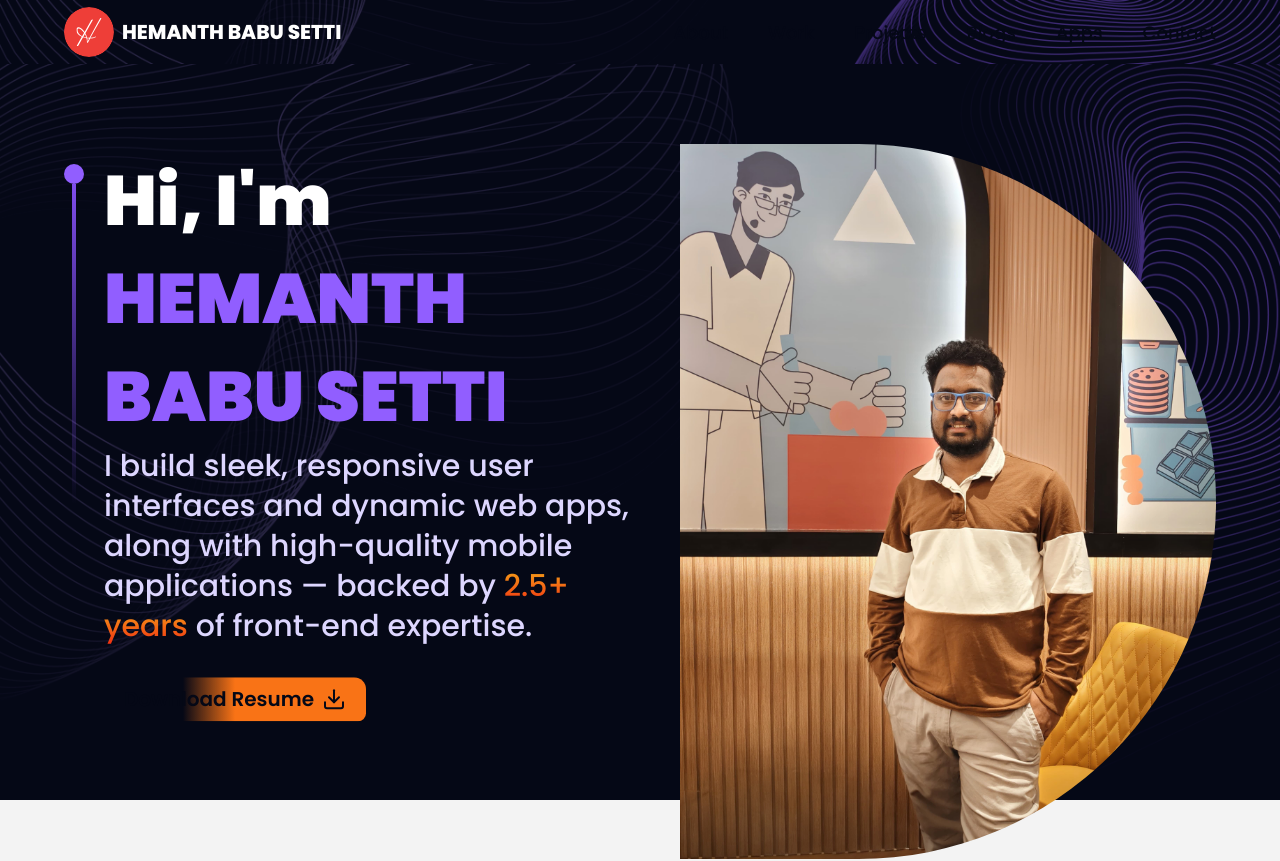
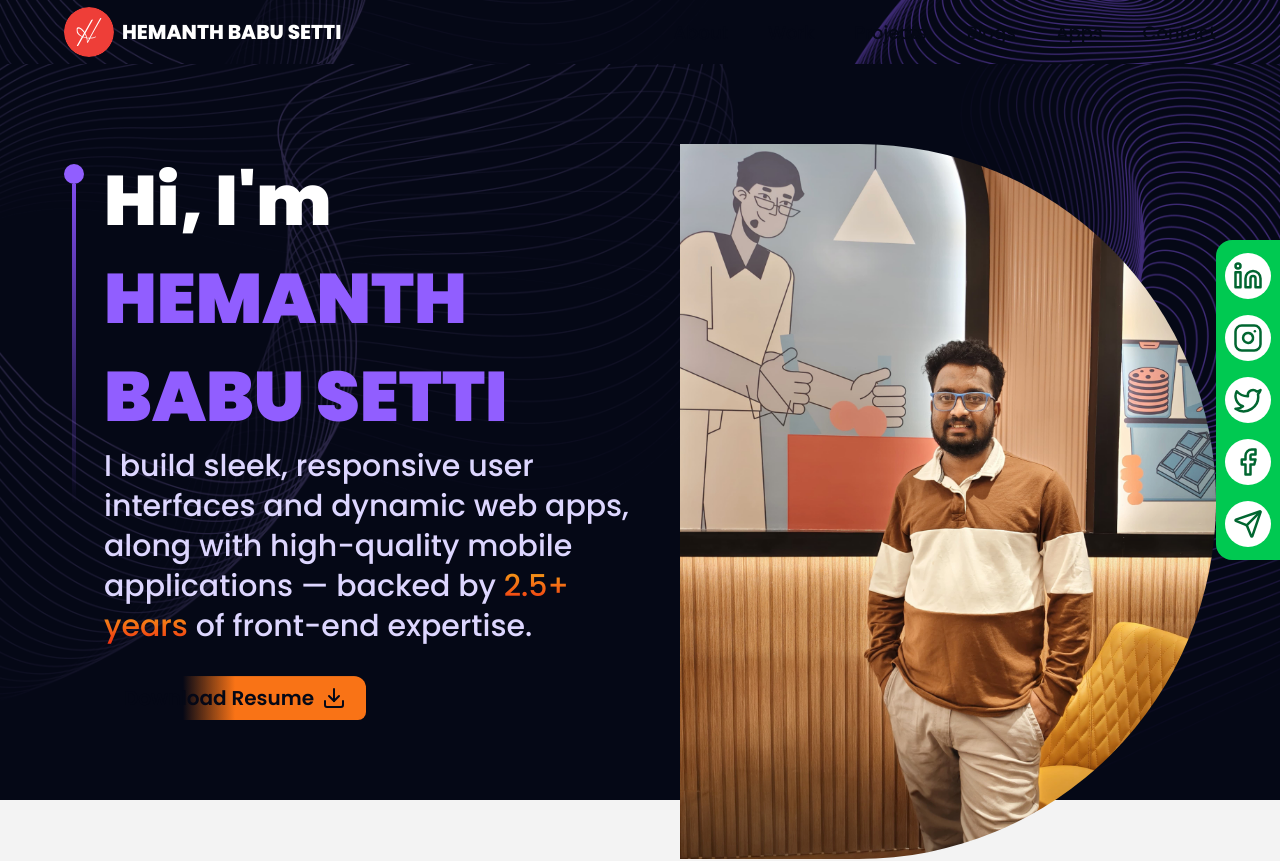
Before and after one commit to hemanthbabu648/hemanthbabu648, a Next.js app: page / in a window 1280 px wide. Shown: the top 861 px of the page. Built offline with nearby package versions, Linux system fonts and the light colour scheme.

Commit message:
(feat) added UI for experience and social navigation

```diff
--- a/package.json
+++ b/package.json
@@ -19,7 +19,8 @@
     "next": "15.3.3",
     "react": "^19.0.0",
     "react-dom": "^19.0.0",
-    "react-tilt": "^1.0.2"
+    "react-tilt": "^1.0.2",
+    "react-vertical-timeline-component": "^3.5.3"
   },
   "devDependencies": {
     "@eslint/eslintrc": "^3",
@@ -27,6 +28,7 @@
     "@types/node": "^20",
     "@types/react": "^19",
     "@types/react-dom": "^19",
+    "@types/react-vertical-timeline-component": "^3.3.6",
     "@typescript-eslint/eslint-plugin": "^8.34.1",
     "@typescript-eslint/parser": "^8.34.1",
     "eslint": "^9.29.0",
--- a/src/app/page.tsx
+++ b/src/app/page.tsx
@@ -1,11 +1,30 @@
 import About from '@/components/home/About';
+import Experiences from '@/components/home/Experiences';
 import Hero from '@/components/home/Hero';
+import { socialIcons } from '@/constants/home';
 
 function Home() {
   return (
     <>
       <Hero />
       <About />
+      <div className="hidden fixed top-[30%] right-0 w-16 h-80 z-30 bg-green-500 rounded-l-2xl sm:flex items-center">
+        <div className="space-y-4 flex flex-col items-center w-full">
+          {socialIcons.map(({ title, url, icon: Icon }) => (
+            <a
+              key={title}
+              href={url}
+              target="_blank"
+              rel="noopener noreferrer"
+              aria-label={title}
+              className="p-2 rounded-full bg-white hover:bg-gray-200 transition-all"
+            >
+              <Icon size={30} className="text-green-800" />
+            </a>
+          ))}
+        </div>
+      </div>
+      <Experiences />
     </>
   );
 }
--- /dev/null
+++ b/src/components/home/Experiences.tsx
@@ -0,0 +1,76 @@
+'use client';
+
+import { motion } from 'framer-motion';
+import Image from 'next/image';
+import { VerticalTimeline, VerticalTimelineElement } from 'react-vertical-timeline-component';
+
+import { Experience, experiences } from '@/constants/home';
+import SectionWrapper from '@/hooks/SectionWrapper';
+import { textVariant } from '@/utils/motion';
+
+import 'react-vertical-timeline-component/style.min.css';
+
+const ExperienceCard = ({ experience }: { experience: Experience }) => (
+  <VerticalTimelineElement
+    contentStyle={{ background: '#1d1836', color: '#fff' }}
+    contentArrowStyle={{ borderRight: '7px solid #232631' }}
+    date={experience.date}
+    iconStyle={{ background: experience.iconBg }}
+    icon={
+      <div className="flex justify-center items-center w-full h-full">
+        <Image
+          src={experience.icon}
+          alt={experience.company_name}
+          className="w-[60%] h-[60%] object-contain"
+          width={60}
+          height={60}
+          loading="lazy"
+          sizes="(max-width: 768px) 100vw, (max-width: 1200px) 50vw, 33vw"
+        />
+      </div>
+    }
+  >
+    <div>
+      <h3 className="text-white text-[24px] font-bold">{experience.title}</h3>
+      <p className="text-secondary text-[16px] font-semibold" style={{ margin: 0 }}>
+        {experience.company_name}
+      </p>
+    </div>
+
+    <ul className="mt-5 list-disc ml-5 space-y-2">
+      {experience.points.map((point, index) => (
+        <li
+          key={`experience-point-${index}`}
+          className="text-white-100 text-[14px] pl-1 tracking-wider"
+        >
+          {point}
+        </li>
+      ))}
+    </ul>
+  </VerticalTimelineElement>
+);
+
+const Experiences = () => {
+  return (
+    <>
+      <motion.div variants={textVariant()}>
+        <h4 className="text-white font-black md:text-[60px] sm:text-[50px] xs:text-[40px] text-[30px] tracking-[5px] uppercase">
+          Work Experience
+        </h4>
+        <p className="sm:text-[18px] text-[14px] text-slate-300 uppercase tracking-wider">
+          WHAT I HAVE DONE SO FAR
+        </p>
+      </motion.div>
+
+      <div className="mt-20 flex flex-col">
+        <VerticalTimeline>
+          {experiences.map((experience, index) => (
+            <ExperienceCard key={index} experience={experience} />
+          ))}
+        </VerticalTimeline>
+      </div>
+    </>
+  );
+};
+
+export default SectionWrapper(Experiences, 'work');
--- a/src/constants/home.tsx
+++ b/src/constants/home.tsx
@@ -1,4 +1,15 @@
-import { Laptop2, PenLine, Search, Smartphone } from 'lucide-react';
+// TODO: Have to find package for icons that have brands or generate svgs for social icons
+import {
+  Laptop2,
+  PenLine,
+  Search,
+  Smartphone,
+  Linkedin,
+  Instagram,
+  Twitter,
+  Facebook,
+  Send,
+} from 'lucide-react';
 
 type Service = {
   title: string;
@@ -24,103 +35,91 @@ export const services: Service[] = [
   },
 ];
 
-export const socialIcons = [
+type SocialNav = {
+  title: string;
+  url: string;
+  icon: React.ElementType;
+};
+
+export const socialIcons: SocialNav[] = [
   {
-    title: 'Linked In',
+    title: 'LinkedIn',
     url: 'https://www.linkedin.com/in/hemanthbabu648/',
-    network: 'linkedin',
+    icon: Linkedin,
   },
   {
     title: 'Instagram',
     url: 'https://www.instagram.com/hemanthbabu648/',
-    network: 'instagram',
+    icon: Instagram,
   },
   {
     title: 'Twitter',
     url: 'https://twitter.com/hemanthbabu648',
-    network: 'twitter',
+    icon: Twitter,
   },
   {
     title: 'Facebook',
-    url: '',
-    network: 'facebook',
+    url: 'https://twitter.com/hemanthbabu648',
+    icon: Facebook,
   },
   {
     title: 'Telegram',
     url: 'https://t.me/s-hemanthbabu-648',
-    network: 'telegram',
+    icon: Send,
   },
 ];
 
-// export const technologies = [
-//   {
-//     name: "HTML 5",
-//     icon: html,
-//     value: 80
-//   },
-//   {
-//     name: "CSS 3",
-//     icon: css,
-//     value: 80
-//   },
-//   {
-//     name: "JavaScript",
-//     icon: javascript,
-//     value: 75
-//   },
-//   {
-//     name: "TypeScript",
-//     icon: typescript,
-//     value: 100
-//   },
-//   {
-//     name: "React JS",
-//     icon: reactjs,
-//     value: 75
-//   },
-//   {
-//     name: "Next JS",
-//     icon: nextjs,
-//     value: 75
-//   },
-//   {
-//     name: "Redux Toolkit",
-//     icon: redux,
-//     value: 75
-//   },
-//   {
-//     name: "Bootstrap",
-//     icon: bootstrap,
-//     value: 100
-//   },
-//   {
-//     name: "Tailwind CSS",
-//     icon: tailwind,
-//     value: 80
-//   },
-//   {
-//     name: "PHP",
-//     icon: php,
-//     value: 75
-//   },
-//   {
-//     name: "My SQL",
-//     icon: mysql,
-//     value: 75
-//   },
-//   {
-//     name: "git",
-//     icon: git,
-//     value: 75
-//   },
-//   {
-//     name: "figma",
-//     icon: figma,
-//     value: 80
-//   },
-//   // {
-//   //   name: "docker",
-//   //   icon: docker,
-//   //   value: 100
-//   // },
-// ];
+export type Experience = {
+  title: string;
+  company_name: string;
+  icon: string;
+  iconBg: string;
+  date: string;
+  points: string[];
+};
+
+export const experiences: Experience[] = [
+  {
+    title: 'Front-end Developer',
+    company_name: 'Bytup Technologies Pvt Ltd',
+    icon: '/images/companies/bytup.png',
+    iconBg: '#E6DEDD',
+    date: 'Feb 2025 - Present',
+    points: [
+      'Developed AI-driven mock interview platform (PrepAce) using Next.js, Tailwind CSS, Redux Toolkit, Server Actions, and Generative APIs.',
+      'Implemented advanced feedback mechanisms and integrated video recording features for enhanced user analysis.',
+      'Integrated real-time analytics and performance insights to improve user progress tracking.',
+      "Led the development of 'Any UNI', a university discovery platform with SEO-optimized routing, mentorship programs, and real-time application tracking.",
+      'Collaborated closely with designers and back-end teams to ship scalable and accessible features.',
+      'Actively participated in code reviews to ensure clean, maintainable code across projects.',
+    ],
+  },
+  {
+    title: 'Junior Front-end Developer',
+    company_name: 'Bytup Technologies Pvt Ltd',
+    icon: '/images/companies/bytup.png',
+    iconBg: '#383E56',
+    date: 'Aug 2023 - Jan 2025',
+    points: [
+      'Built admin and agent dashboards for a property management system (Real) using React, Tailwind CSS, Redux Toolkit, and TanStack Query.',
+      'Implemented real-time inquiry tracking, listing management, and performance analytics with Open APIs.',
+      'Contributed to core administrative tools such as user roles, system settings, and moderation features.',
+      'Wrote unit and integration tests using Jest to maintain component reliability and app performance.',
+      'Participated in sprint planning and QA sessions to improve feature delivery cycles.',
+    ],
+  },
+  {
+    title: 'Trainee Front-end Developer',
+    company_name: 'Bytup Technologies Pvt Ltd',
+    icon: '/images/companies/bytup.png',
+    iconBg: '#E6DEDD',
+    date: 'Jan 2023 - July 2023',
+    points: [
+      'Contributed to the development of an E-learning platform using Next.js, Tailwind CSS, and Strapi CMS.',
+      'Implemented dashboards with personalized learning progress tracking and course management features.',
+      'Worked on course discovery UX by integrating advanced filtering and search functionality.',
+      'Collaborated with the design and back-end teams to deliver pixel-perfect, mobile-first responsive components.',
+      'Learned version control, component structure, and responsive design fundamentals in real-world projects.',
+    ],
+  },
+];
```
Also changed, not shown: public/images/companies/bytup.png (added), 1 other file (tests, documents, lock files or other folders).
